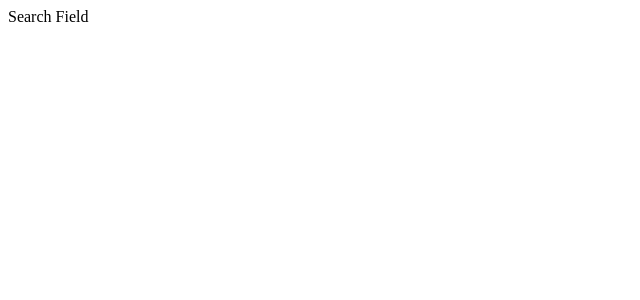
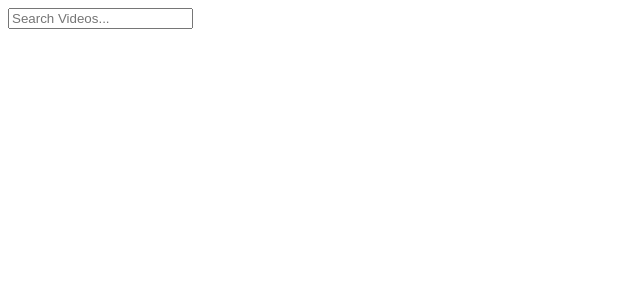
Before and after one commit to akbtech17/videos, a React (Create React App) app: page / in a window 1280 px wide. Shown: the top 300 px of the page, without its empty margins (0-640 px from the left). Built offline with nearby package versions, Linux system fonts and the light colour scheme.

Commit message:
created form-input-field in SearchField

```diff
--- a/src/components/SearchField.js
+++ b/src/components/SearchField.js
@@ -2,7 +2,13 @@ import React from "react";
 
 class SearchField extends React.Component {
   render() {
-    return <div className="search-field">Search Field</div>;
+    return (
+      <div className="search-field">
+        <form>
+          <input type="text" placeholder="Search Videos..." />
+        </form>
+      </div>
+    );
   }
 }
 
```
